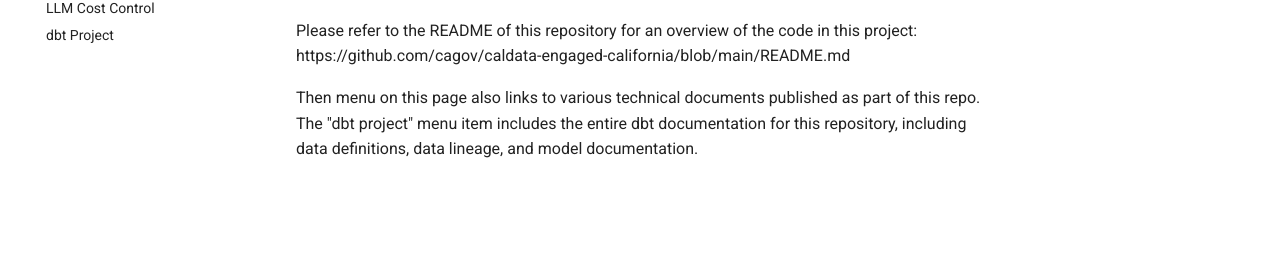
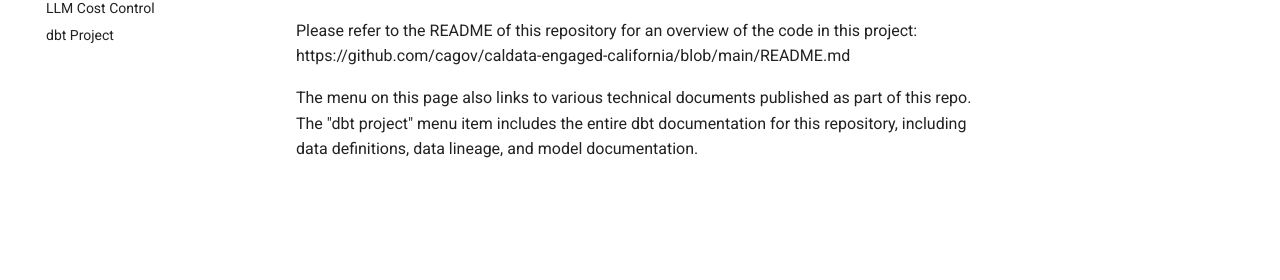
Before and after one commit to cagov/caldata-engaged-california, an MkDocs documentation site: the page built from docs/index.md, in a window 1280 px wide. Shown: the part 229-509 px from the top of the page. Built offline with MkDocs 1.6.1 and Material for MkDocs 9.7.7, drawn with Linux system fonts in a browser that asks for light colours.

```diff
--- a/docs/index.md
+++ b/docs/index.md
@@ -5,4 +5,4 @@ Caldata Engaged California project.
 
 Please refer to the README of this repository for an overview of the code in this project: https://github.com/cagov/caldata-engaged-california/blob/main/README.md
 
-Then menu on this page also links to various technical documents published as part of this repo. The "dbt project" menu item includes the entire dbt documentation for this repository, including data definitions, data lineage, and model documentation.
+The menu on this page also links to various technical documents published as part of this repo. The "dbt project" menu item includes the entire dbt documentation for this repository, including data definitions, data lineage, and model documentation.
```
Also changed, not shown: README.md (+1 -0 lines).
